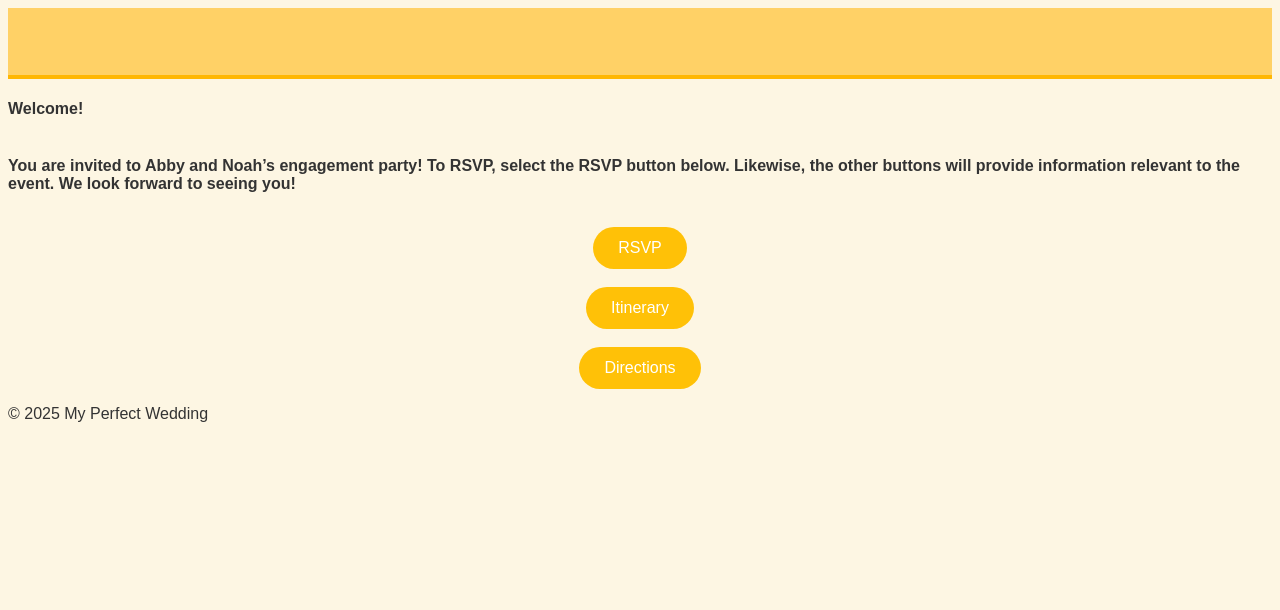
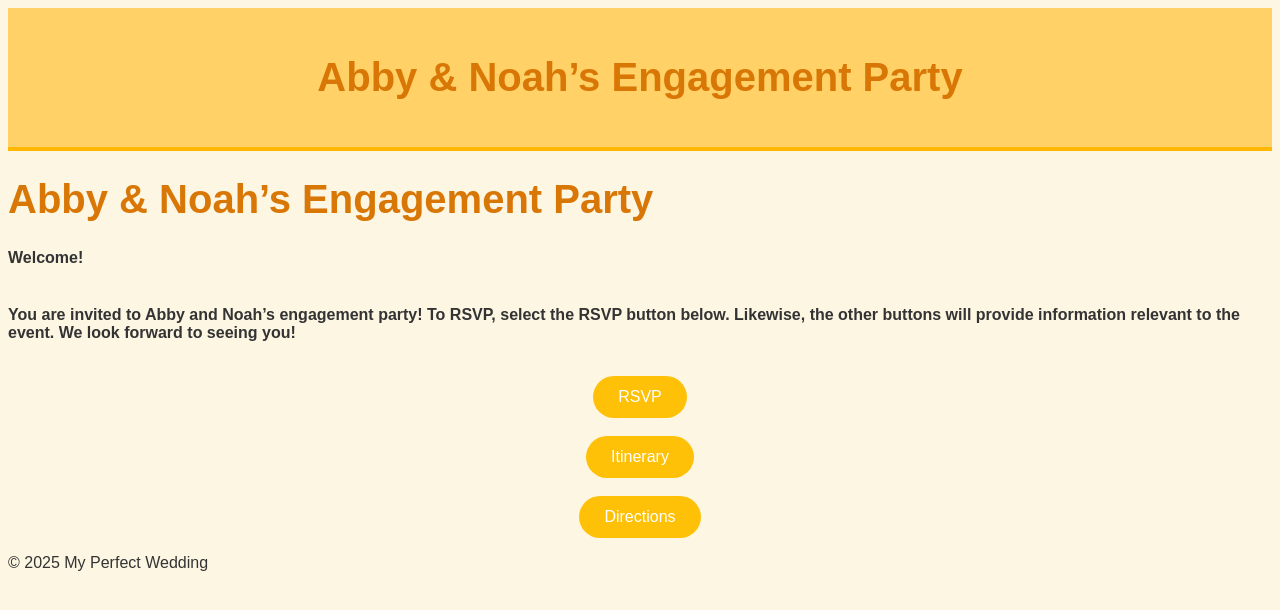
Before and after one commit to GitHerDone17/MyPerfectWedding, a Jekyll site: the page built from index.md, in a window 1280 px wide. Shown: the top 610 px of the page. Built offline with Jekyll 4.4.1, drawn with Linux system fonts in a browser that asks for light colours; our own code applies the rules of GitHub Pages for plain Markdown files.

Commit message:
Update index.md

```diff
--- a/index.md
+++ b/index.md
@@ -1,3 +1,5 @@
+# Abby & Noah's Engagement Party
+
 #### **Welcome!**
 <br>
 **You are invited to Abby and Noah's engagement party! To RSVP, select the RSVP button below. Likewise, the other buttons will provide information relevant to the event. We look forward to seeing you!**
```
